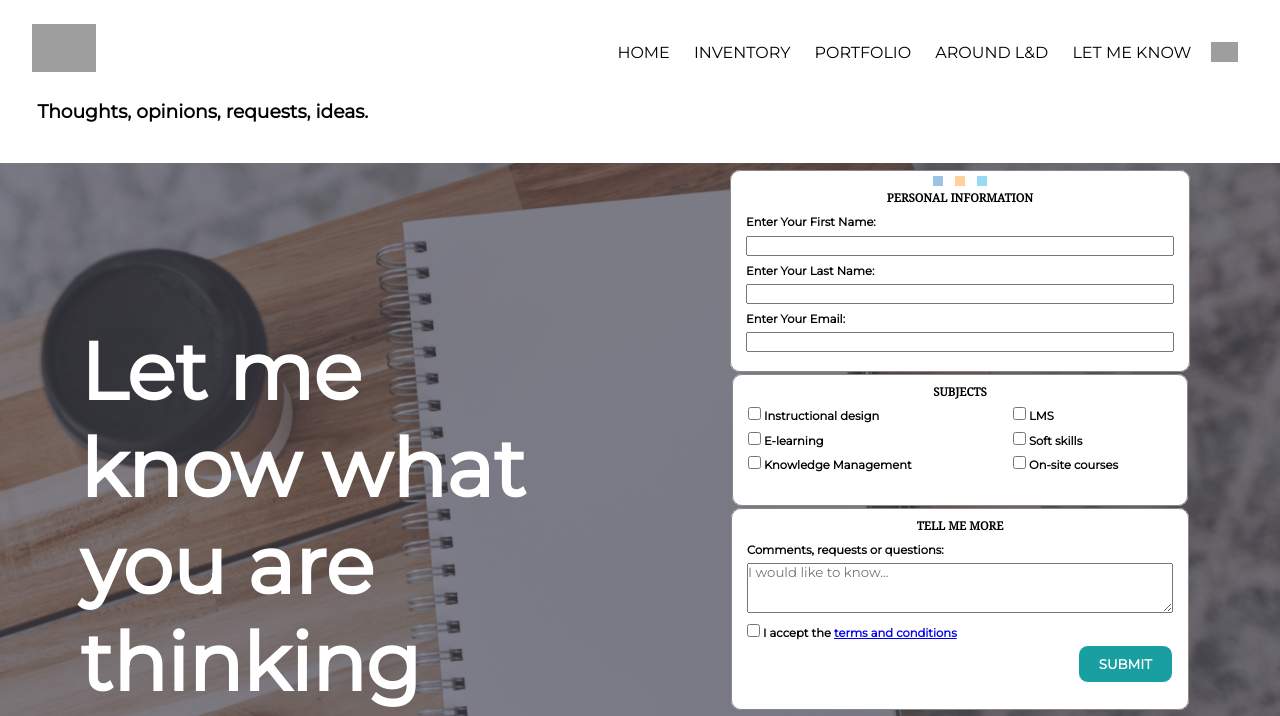
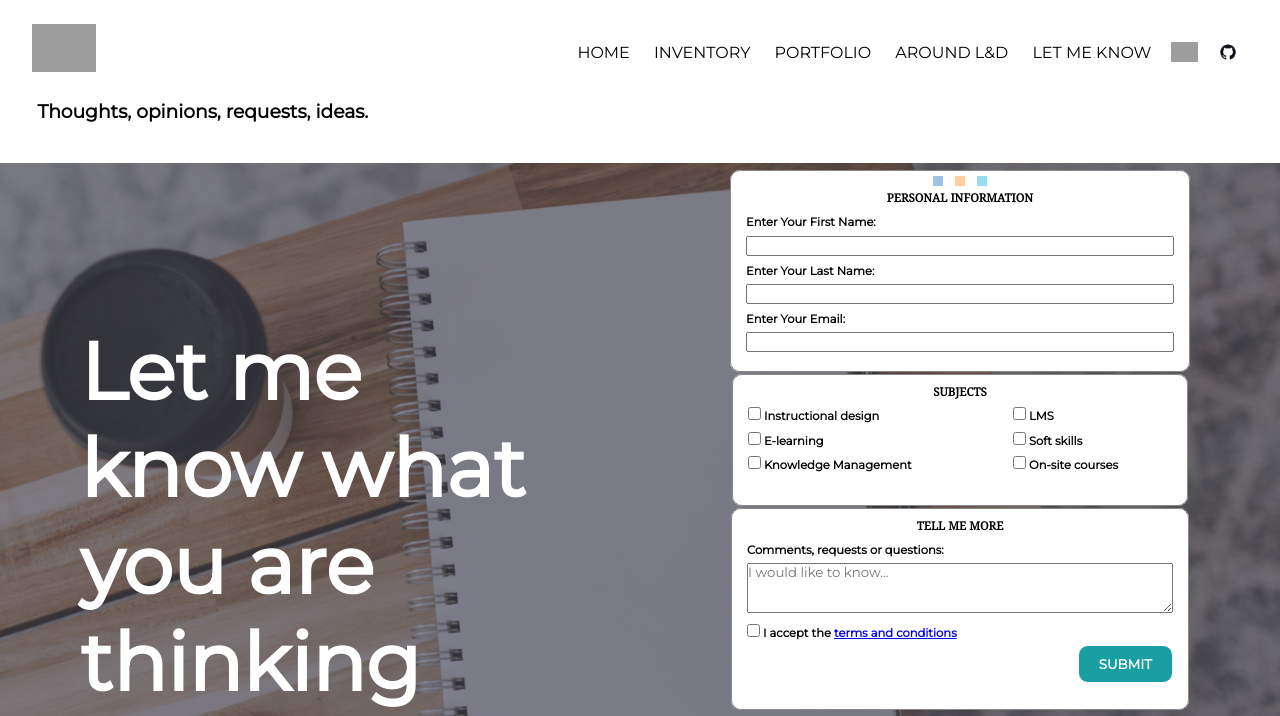
Before and after one commit to mperezal/traini, a PHP site: page /contact.php in a window 1280 px wide. Shown: the top 716 px of the page. Run offline with PHP 8.4, Linux system fonts and the light colour scheme; grey boxes are pictures that could not be loaded.

Commit message:
logo github

```diff
--- a/inc/con_db.php
+++ b/inc/con_db.php
@@ -1,5 +1,5 @@
 <?php
 
-$conex = mysqli_connect("localhost","root","","formulario");
+$conex = mysqli_connect("localhost","root","Trainild.1","formulario");
 
 ?>
--- a/inc/header.php
+++ b/inc/header.php
@@ -19,7 +19,7 @@
     <a href="/inventory.php" class="link">INVENTORY</a>
     <a href="/portfolio.php" class="link">PORTFOLIO</a>
     <a href="/around.php" class="link">AROUND L&D</a>
-   <a href="/contact.php" class="link">LET ME KNOW</a><a href="https://www.linkedin.com/in/miguel-p%C3%A9rez-%C3%A1lvarez-437354176/"> <img src="images/linkedin.png" class="linkedin"></a>
+   <a href="/contact.php" class="link">LET ME KNOW</a><a href="https://www.linkedin.com/in/miguel-p%C3%A9rez-%C3%A1lvarez-437354176/"> <img src="images/linkedin.png" class="linkedin"></a><a href="https://github.com/mperezal"> <img src="images/github.png" class="linkedin"></a>
     <label for="check" class="esconder-menu">
     &#215
 </label>
```
Also changed, not shown: images/github.png (added).
